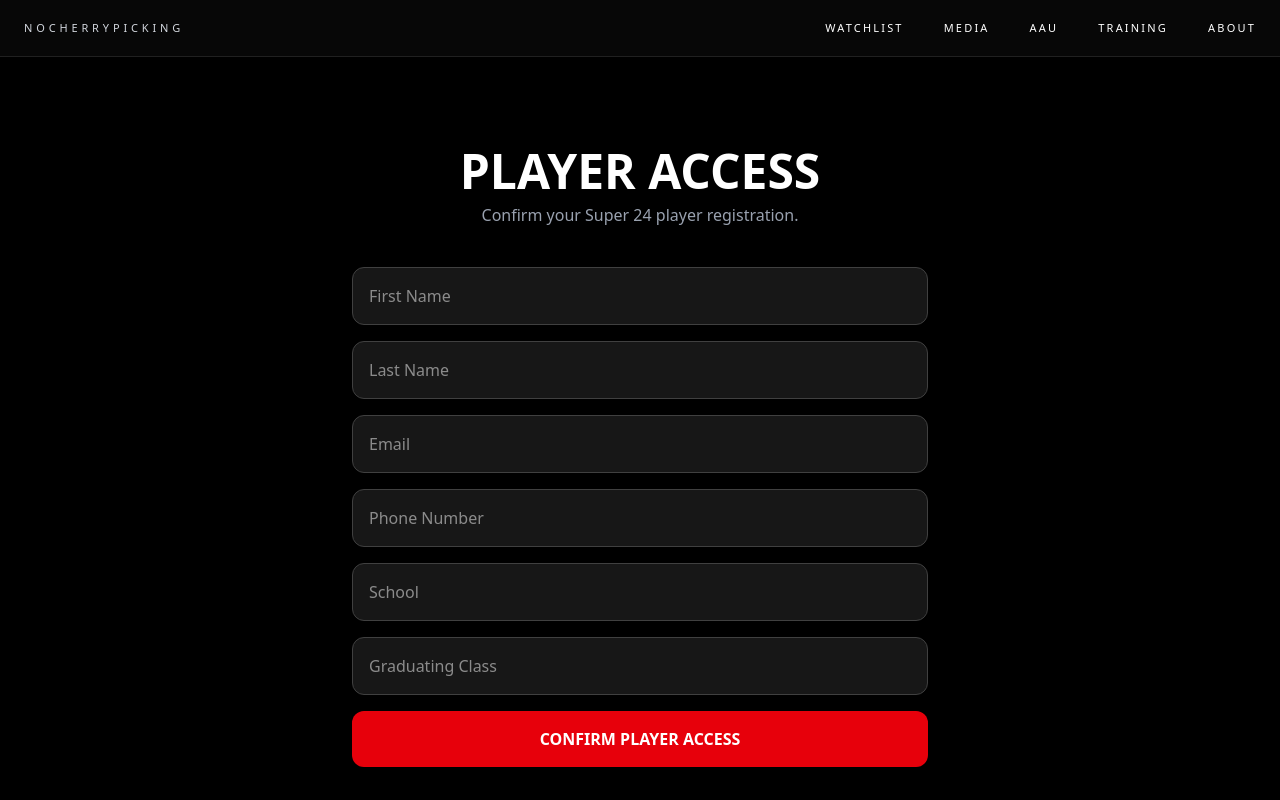
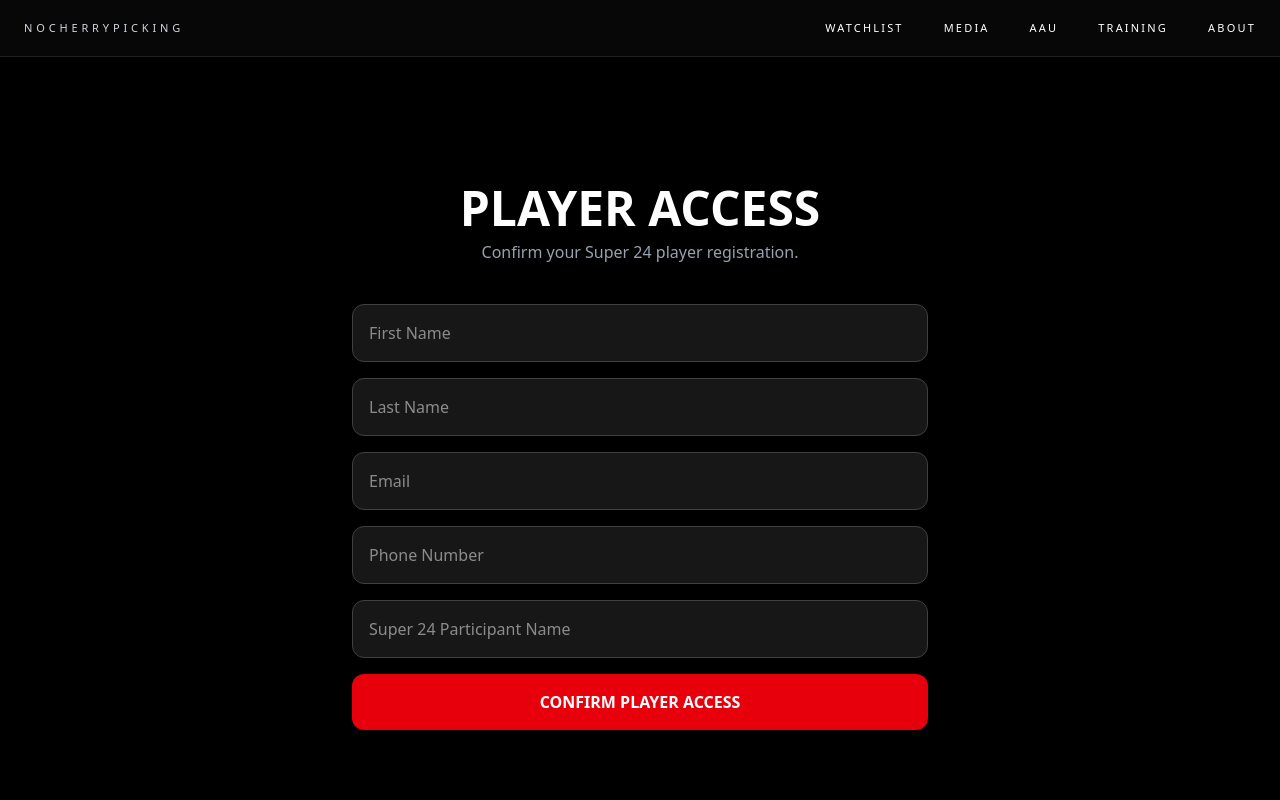
Before and after one commit to nocherrypicking-ra/ncphoops, a Next.js app: page /tickets/player in a window 1280 px wide. Shown: the top 800 px of the page. Built offline with nearby package versions, Linux system fonts and the light colour scheme.

Commit message:
Update page.tsx

```diff
--- a/app/tickets/player/page.tsx
+++ b/app/tickets/player/page.tsx
@@ -8,8 +8,7 @@ export default function PlayerTicketPage() {
     lastName: "",
     email: "",
     phone: "",
-    school: "",
-    graduatingClass: "",
+    participantName: "",
   });
 
   const [loading, setLoading] = useState(false);
@@ -40,8 +39,7 @@ export default function PlayerTicketPage() {
           lastName: "",
           email: "",
           phone: "",
-          school: "",
-          graduatingClass: "",
+          participantName: "",
         });
       }
     } catch (err) {
@@ -114,21 +112,10 @@ export default function PlayerTicketPage() {
 
             <input
               type="text"
-              placeholder="School"
-              value={form.school}
+              placeholder="Super 24 Participant Name"
+              value={form.participantName}
               onChange={(e) =>
-                setForm({ ...form, school: e.target.value })
-              }
-              className="w-full bg-neutral-900 border border-neutral-700 rounded-xl px-4 py-4 outline-none"
-              required
-            />
-
-            <input
-              type="text"
-              placeholder="Graduating Class"
-              value={form.graduatingClass}
-              onChange={(e) =>
-                setForm({ ...form, graduatingClass: e.target.value })
+                setForm({ ...form, participantName: e.target.value })
               }
               className="w-full bg-neutral-900 border border-neutral-700 rounded-xl px-4 py-4 outline-none"
               required
```
